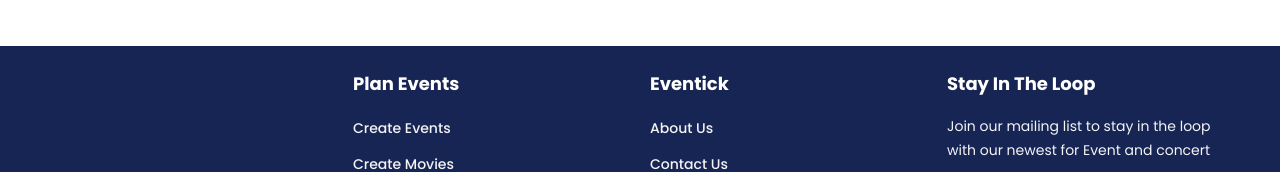
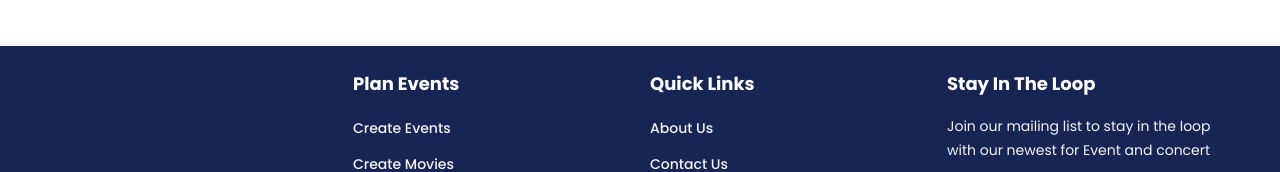
Before and after one commit to GrafixUi/event-management-client, a React (Create React App) app: page / in a window 1280 px wide. Shown: the part 3247-3419 px from the top of the page. Built offline with nearby package versions, Linux system fonts and the light colour scheme; no server answers.

Commit message:
fixed bugs

```diff
--- a/src/component/footer/Footer.jsx
+++ b/src/component/footer/Footer.jsx
@@ -30,7 +30,7 @@
         </div>
         <div>
           <div className="text-white text-lg font-bold capitalize mb-4">
-            Eventick
+            Quick Links
           </div>
           <div className="text-zinc-100 flex flex-col text-sm font-medium leading-7 mb-6">
             <Link to="/about" className="mb-2">
```
Also changed, not shown: 12 other files (tests, documents, lock files or other folders).
